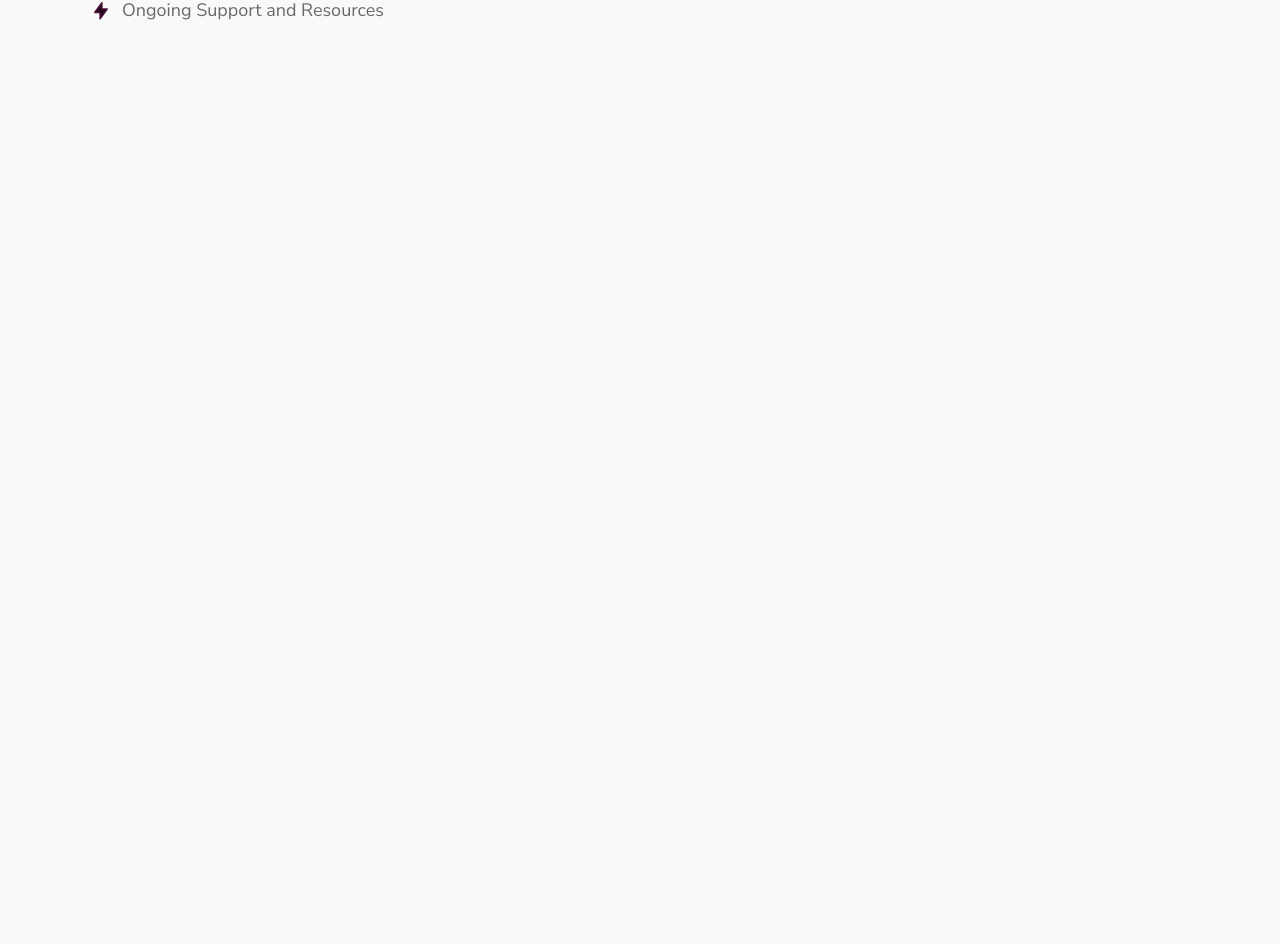
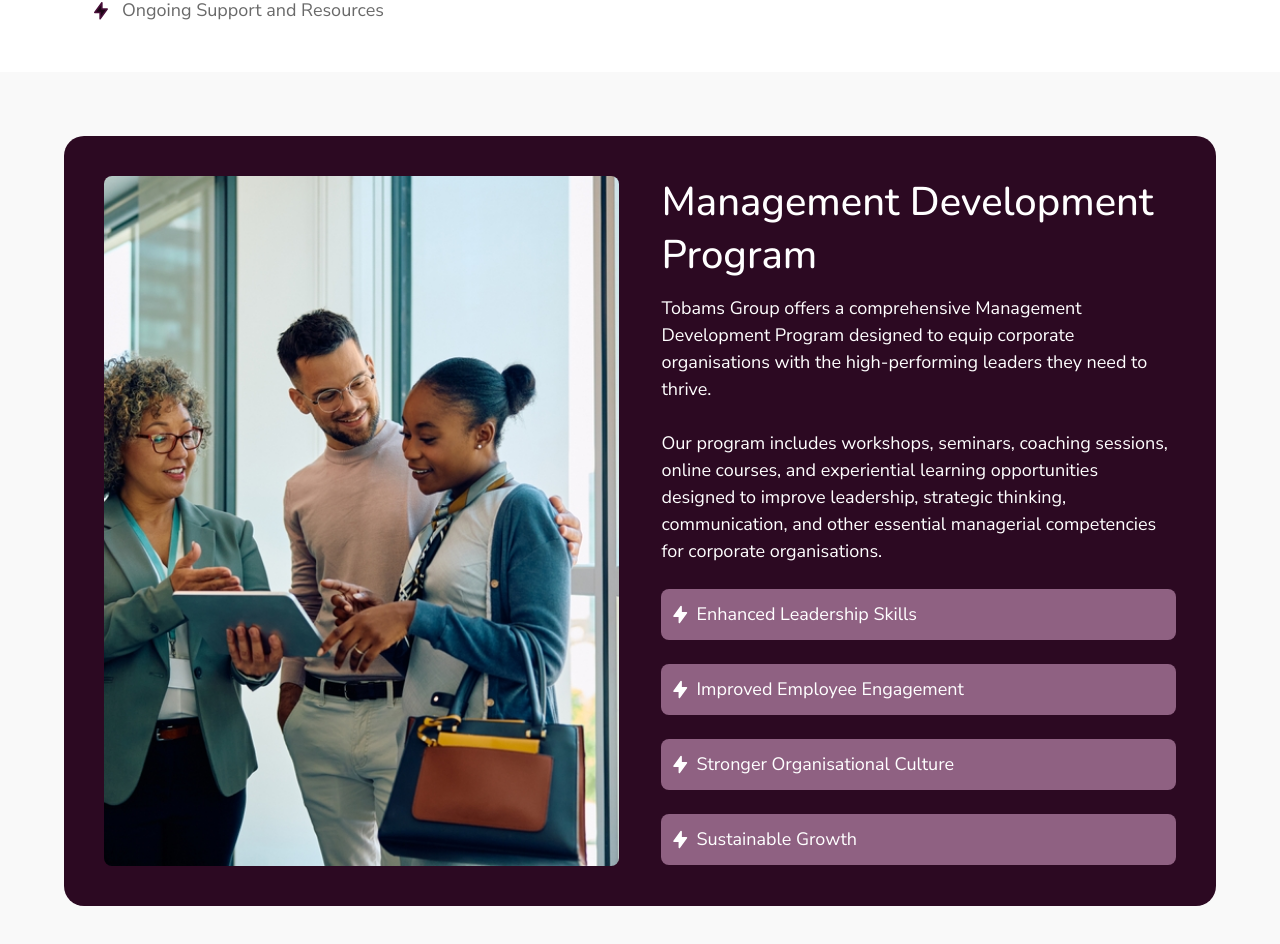
Before and after one commit to Okoukoni-Victor/tobams-assessment, a Next.js app: page / in a window 1280 px wide. Shown: the part 3052-3996 px from the top of the page. Before the commit the page ends 3140 px from the top, so only its background shows below. Built offline with nearby package versions, Linux system fonts and the light colour scheme.

Commit message:
feat: add Management Development Program section

```diff
--- a/app/page.tsx
+++ b/app/page.tsx
@@ -1,6 +1,7 @@
 import Hero from "@/components/home/Hero";
 import LearningManagementSystem from "@/components/home/LearningManagementSystem";
 import TrainingPrograms from "@/components/home/TrainingPrograms";
+import ManagementDevelopmentProgram from "@/components/home/ManagementDevelopmentProgram";
 
 export default function Home() {
   return (
@@ -8,6 +9,7 @@ export default function Home() {
       <Hero />
       <LearningManagementSystem />
       <TrainingPrograms />
+      <ManagementDevelopmentProgram />
     </main>
   );
 }
--- /dev/null
+++ b/components/home/ManagementDevelopmentProgram.tsx
@@ -0,0 +1,77 @@
+import Image from "next/image";
+
+const features = [
+  "Enhanced Leadership Skills",
+  "Improved Employee Engagement",
+  "Stronger Organisational Culture",
+  "Sustainable Growth",
+];
+
+export default function ManagementDevelopmentProgram() {
+  return (
+    <section className="pb-12">
+      <div className="flex flex-col lg:flex-row justify-between mx-6 lg:mx-16 mt-6 md:mt-16 p-4 md:p-10 rounded-[20px] bg-(--color-purple-80)">
+        {/* Heading — mobile only */}
+        <h2 className="lg:hidden mb-3 text-xl md:text-2xl font-medium text-white">
+          Management Development Program
+        </h2>
+
+        <Image
+          src="/management-development-program.webp"
+          alt="Management development program session"
+          width={556}
+          height={600}
+          className="object-cover lg:h-[690px] h-[232px] lg:w-[48%] rounded-[8px]"
+        />
+
+        <div className="lg:w-[48%] text-white">
+          {/* Heading — desktop only */}
+          <h2 className="hidden lg:block md:text-2xl lg:text-[40px] font-medium">
+            Management Development Program
+          </h2>
+
+          <p className="mt-3 mb-6 text-sm md:text-lg">
+            Tobams Group offers a comprehensive Management Development Program
+            designed to equip corporate organisations with the high-performing
+            leaders they need to thrive.
+            <br /> <br />
+            Our program includes workshops, seminars, coaching sessions, online
+            courses, and experiential learning opportunities designed to improve
+            leadership, strategic thinking, communication, and other essential
+            managerial competencies for corporate organisations.
+          </p>
+
+          <ul className="grid grid-cols-1 md:grid-cols-2 lg:grid-cols-1 gap-4 md:gap-6">
+            {features.map((feature) => (
+              <li
+                key={feature}
+                className="flex items-center gap-2 p-3 rounded-[8px] leading-[150%] text-sm md:text-base lg:text-lg text-white bg-(--color-purple-40)"
+              >
+                <svg
+                  xmlns="http://www.w3.org/2000/svg"
+                  width="15"
+                  height="19"
+                  viewBox="0 0 15 19"
+                  fill="none"
+                  aria-hidden={true}
+                  focusable={false}
+                >
+                  <path
+                    d="M8.11111 1.5V7.72222H13.4444L6.33333 17.5V11.2778H1L8.11111 1.5Z"
+                    fill="#FFFFFF"
+                    stroke="#FFFFFF"
+                    strokeWidth="1.52381"
+                    strokeLinecap="round"
+                    strokeLinejoin="round"
+                  ></path>
+                </svg>
+
+                {feature}
+              </li>
+            ))}
+          </ul>
+        </div>
+      </div>
+    </section>
+  );
+}
--- a/components/home/TrainingPrograms.tsx
+++ b/components/home/TrainingPrograms.tsx
@@ -65,7 +65,7 @@ const programs: TrainingProgram[] = [
 
 export default function TrainingPrograms() {
   return (
-    <section className="flex flex-col gap-6 md:gap-15 lg:gap-30 mb-5 md:mb-12 lg:mb-16">
+    <section className="flex flex-col gap-6 md:gap-15 lg:gap-30 mb-5 md:mb-12 lg:mb-16 pb-12 bg-white">
       {programs.map((program) => (
         <div
           key={program.id}
```
Also changed, not shown: public/management-development-program.webp (added).
